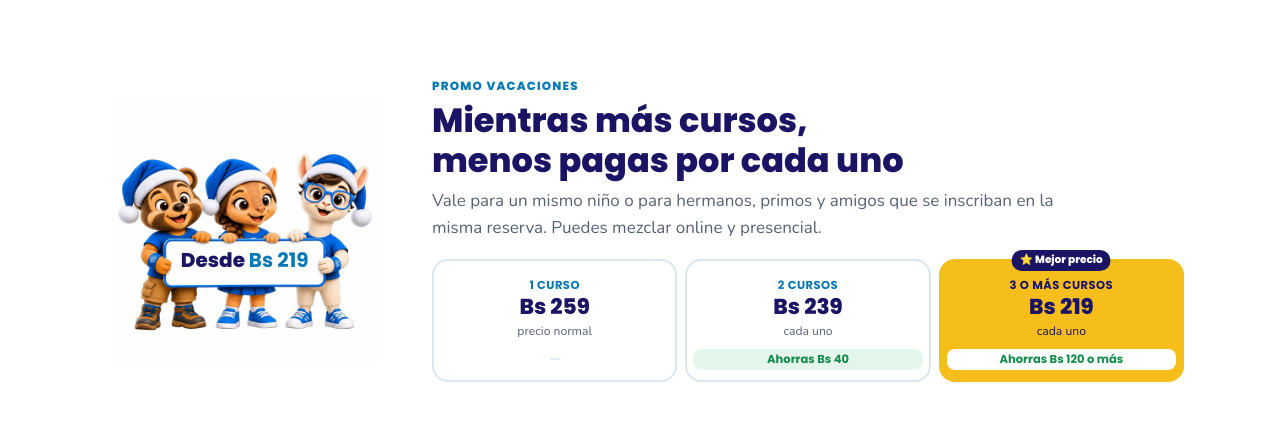
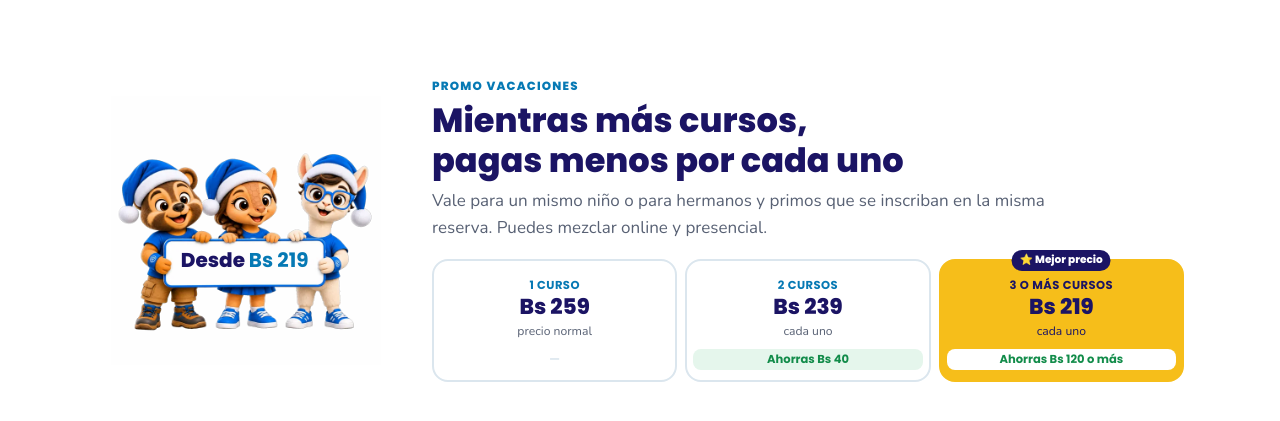
Before and after one commit to claseselemental/vacaciones-steam, a plain HTML site: page index.html in a window 1280 px wide. Shown: the part 669-1090 px from the top of the page. Drawn offline with nearby package versions, Linux system fonts and the light colour scheme.

Commit message:
Ajustar texto de la promo (sin amigos)
Co-Authored-By: Claude Opus 5.5 <noreply@anthropic.com>

```diff
--- a/app.js
+++ b/app.js
@@ -222,9 +222,9 @@ function panelModalidad(mod) {
 
   <div class="wrap price-strip">
     <p class="kicker">Promo vacaciones</p>
-    <h2>Mientras más cursos, menos pagas</h2>
+    <h2>Mientras más cursos, pagas menos por cada uno</h2>
     <ul class="prices prices-compact">${preciosHTML()}</ul>
-    <p class="fine-left">Vale para un mismo niño o para hermanos y amigos en la misma reserva. Puedes mezclar online y presencial.</p>
+    <p class="fine-left">Vale para un mismo niño o para hermanos y primos que se inscriban en la misma reserva. Puedes mezclar online y presencial.</p>
   </div>
 
   <div class="wrap block block-tight">
--- a/index.html
+++ b/index.html
@@ -89,8 +89,8 @@
     </div>
     <div>
       <p class="kicker">Promo vacaciones</p>
-      <h2>Mientras más cursos, menos pagas por cada uno</h2>
-      <p class="section-lead">Vale para un mismo niño o para hermanos, primos y amigos que se inscriban en la misma reserva. Puedes mezclar online y presencial.</p>
+      <h2>Mientras más cursos, pagas menos por cada uno</h2>
+      <p class="section-lead">Vale para un mismo niño o para hermanos y primos que se inscriban en la misma reserva. Puedes mezclar online y presencial.</p>
       <ul class="prices" data-prices></ul>
     </div>
   </div>
@@ -329,7 +329,7 @@
 
 <div class="toast" data-toast role="status" aria-live="polite" hidden></div>
 
-<script src="app.js?v=10"></script>
+<script src="app.js?v=11"></script>
 <script data-goatcounter="https://elemental-vacaciones.goatcounter.com/count" data-goatcounter-settings='{"no_onload": true}' async src="https://gc.zgo.at/count.js"></script>
 </body>
 </html>
```
